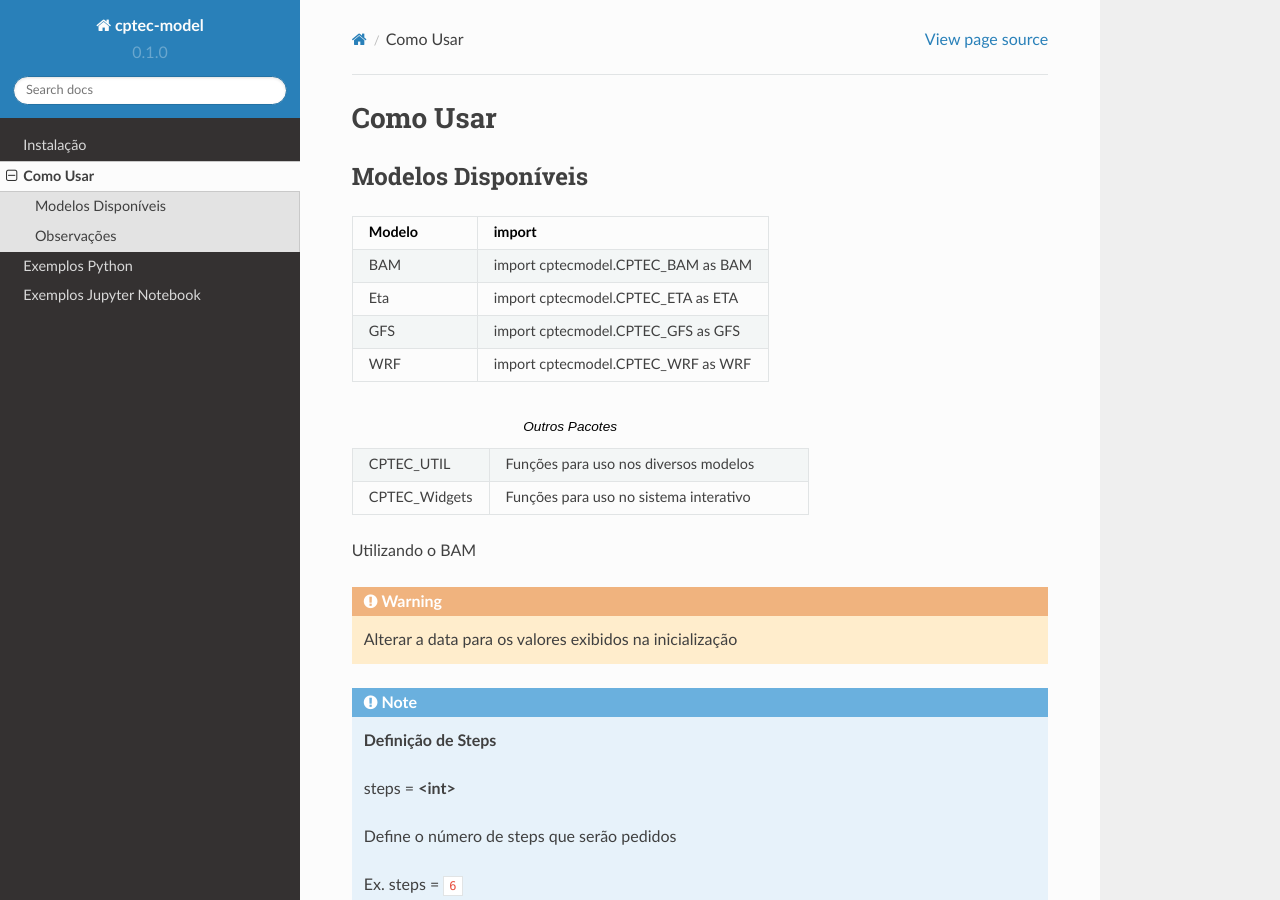
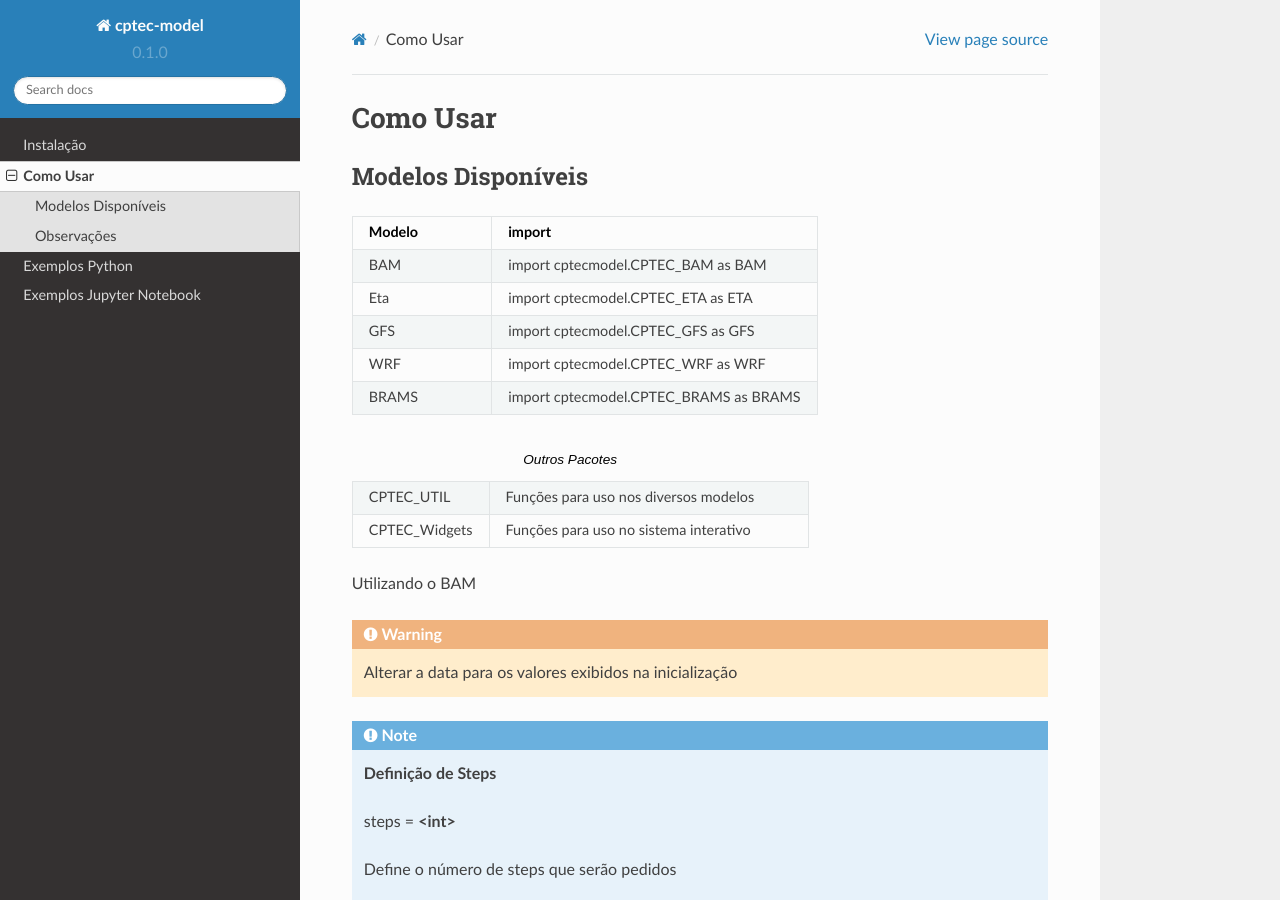
Before and after one commit to framework-CPTEC/tutorial, a Sphinx documentation site: the page built from docs/source/usage.rst, in a window 1280 px wide and 900 px high. Built offline with Sphinx 7.4.7 and the Read the Docs theme 2.0.0, drawn with Linux system fonts in a browser that asks for light colours; pages that are not in the unit, such as notebooks, are missing from menus.

Commit message:
Update usage.rst

```diff
--- a/docs/source/usage.rst
+++ b/docs/source/usage.rst
@@ -18,6 +18,8 @@ Modelos Disponíveis
      - import cptecmodel.CPTEC_GFS as GFS
    * - WRF
      - import cptecmodel.CPTEC_WRF as WRF
+   * - BRAMS
+     - import cptecmodel.CPTEC_BRAMS as BRAMS
 
 .. list-table::  Outros Pacotes
    :widths: 30 70
```
